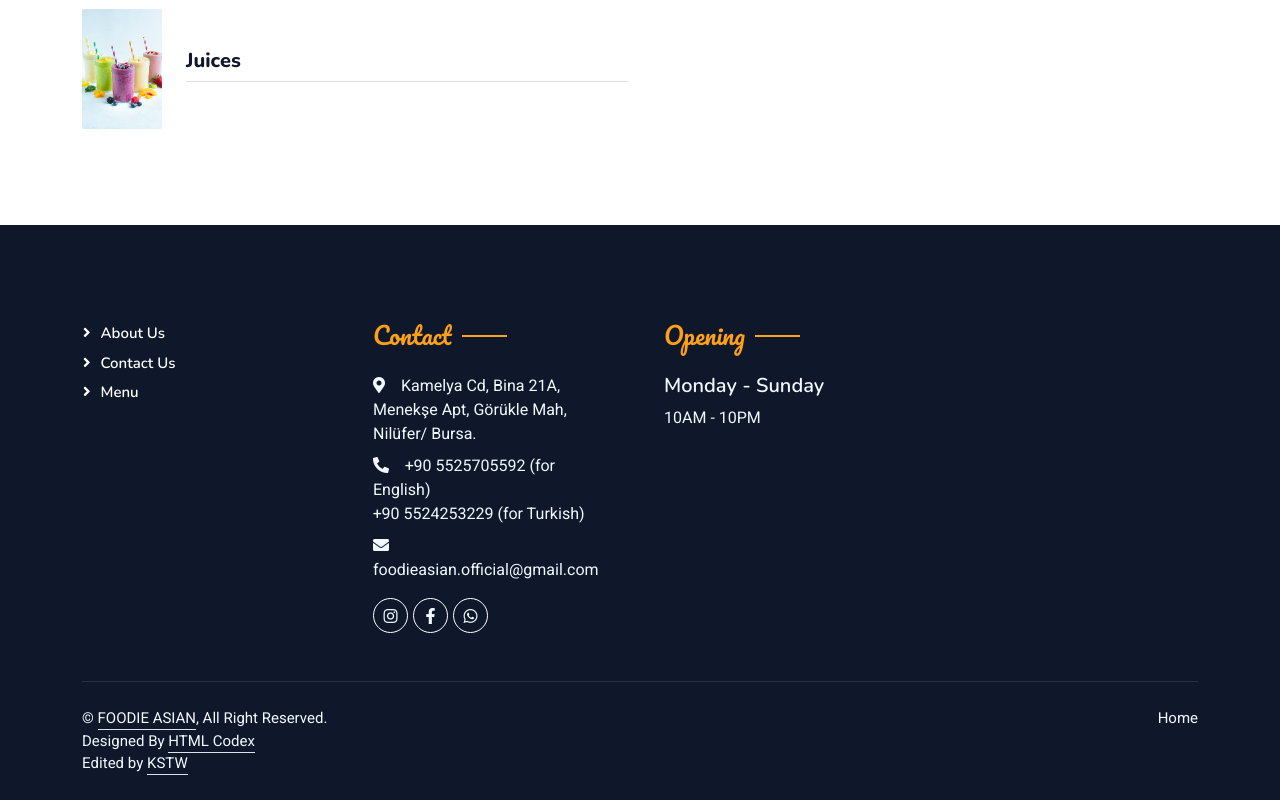
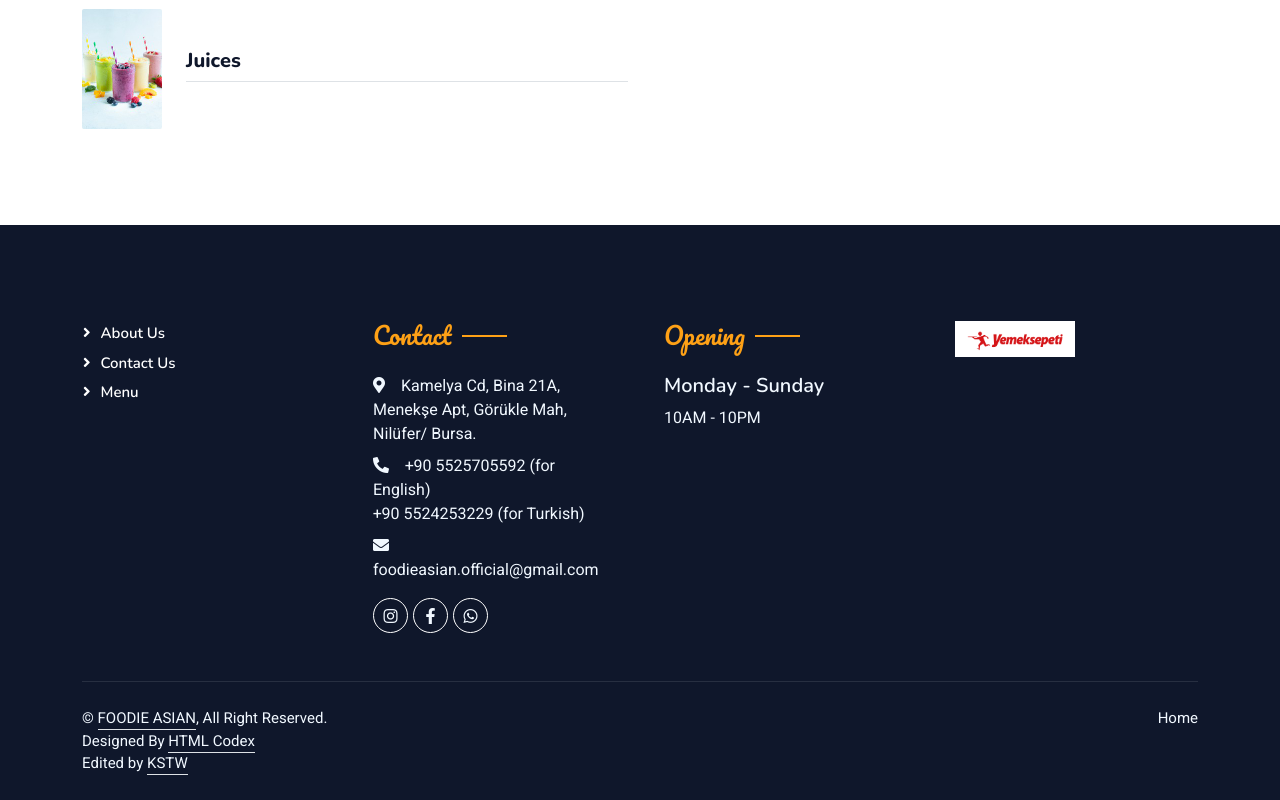
Before and after one commit to kyawswartinwin/foodieasianfinal, a website with bundled scripts: page index.html in a window 1280 px wide. Shown: the part 1420-2220 px from the top of the page. Built offline with nearby package versions, Linux system fonts and the light colour scheme.

Commit message:
yemek add

```diff
--- a/index.html
+++ b/index.html
@@ -649,12 +649,7 @@
 
                     </div>
                     <div class="col-lg-3 col-md-6">
-                        <!-- <h4 class="section-title ff-secondary text-start text-primary fw-normal mb-4">Newsletter</h4>
-                        <p>Dolor amet sit justo amet elitr clita ipsum elitr est.</p>
-                        <div class="position-relative mx-auto" style="max-width: 400px;">
-                            <input class="form-control border-primary w-100 py-3 ps-4 pe-5" type="text" placeholder="Your email">
-                            <button type="button" class="btn btn-primary py-2 position-absolute top-0 end-0 mt-2 me-2">SignUp</button> -->
-                        <!-- </div> -->
+                        <a href="https://www.yemeksepeti.com/restaurant/fvla/foodie-asian"><img src="./img/yemek-sepeti-seeklogo.com.png" alt="yemeksepeti" width="120px"></a>
                     </div>
                 </div>
             </div>
```
Also changed, not shown: about.html (+2 -6 lines), contact.html (+2 -6 lines), menu.html (+2 -6 lines), img/yemek-sepeti-seeklogo.com.png (added).
